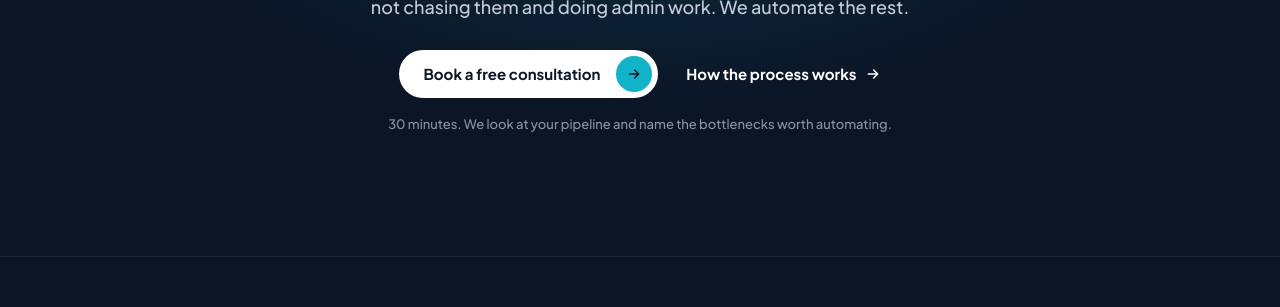
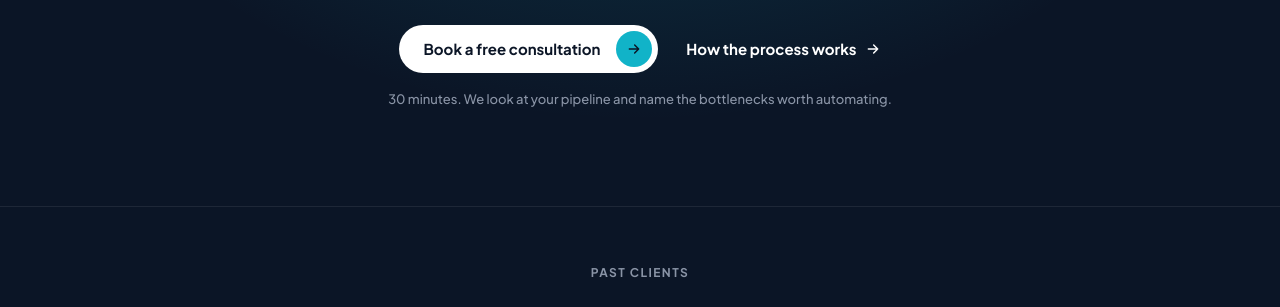
Before and after one commit to RunoTechnologies/company_portfolio, an Astro site: page / in a window 1280 px wide. Shown: the part 544-851 px from the top of the page. Built offline with nearby package versions, Linux system fonts and the light colour scheme; Astro itself is replaced by a stand-in of ours.

Commit message:
Fit the client strip into the first screen

```diff
--- a/src/components/Hero.astro
+++ b/src/components/Hero.astro
@@ -17,8 +17,8 @@ import { CAL_URL } from '../config';
 
 <style>
   /* navy like the CTA band, so the page opens and closes on the same ground */
-  /* fills the first screen below the 69px nav, so the white section after it starts below the fold */
-  .hero{position:relative;overflow:hidden;display:flex;flex-direction:column;justify-content:center;min-height:calc(100svh - 69px);padding-block:120px 96px;text-align:center;background:var(--ink);color:#c5cdd9}
+  /* grows to fill the first screen with the client strip (see .intro on the home page), content centred */
+  .hero{position:relative;overflow:hidden;flex:1 0 auto;display:flex;flex-direction:column;justify-content:center;padding-block:120px 96px;text-align:center;background:var(--ink);color:#c5cdd9}
   .glow{position:absolute;left:50%;top:-220px;width:1200px;height:820px;transform:translateX(-50%);background:radial-gradient(ellipse at center,rgba(17,179,200,.3) 0%,rgba(17,179,200,.12) 35%,rgba(17,179,200,0) 70%);pointer-events:none}
   /* width:100% because the auto margins would otherwise shrink a flex item, and inline-size containment shrinks it to nothing */
   .wrap{position:relative;width:100%;container-type:inline-size;display:grid;justify-items:center;gap:28px}
--- a/src/pages/index.astro
+++ b/src/pages/index.astro
@@ -11,8 +11,10 @@ import BookingBand from '../components/BookingBand.astro';
 import { CLIENTS, COMPANY } from '../config';
 ---
 <Base title={`${COMPANY}: automation for staffing and recruiting firms`}>
-  <Hero />
-  <Marks label="Past clients" items={CLIENTS} />
+  <div class="intro">
+    <Hero />
+    <Marks label="Past clients" items={CLIENTS} />
+  </div>
   <Why />
   <BuildGrid />
   <Results />
@@ -20,3 +22,8 @@ import { CLIENTS, COMPANY } from '../config';
   <Feedback />
   <BookingBand />
 </Base>
+
+<style>
+  /* hero and client strip fill the first screen below the 69px nav, so the white section after them starts below the fold */
+  .intro{display:flex;flex-direction:column;min-height:calc(100svh - 69px)}
+</style>
```
